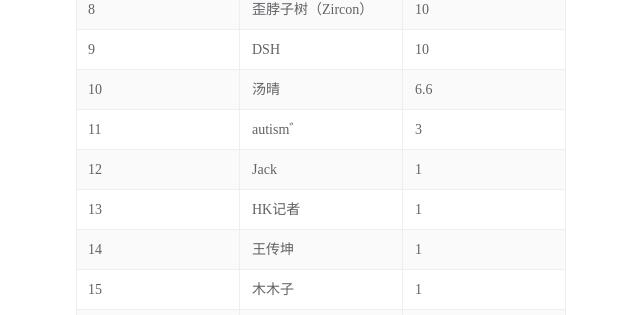
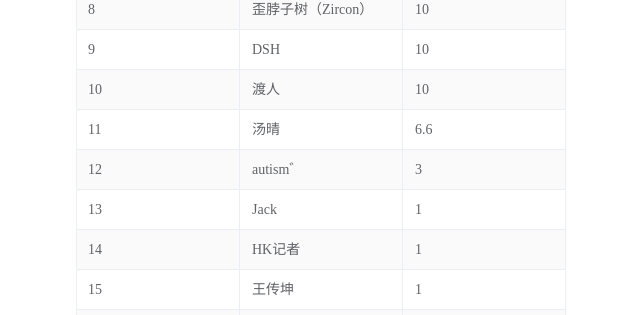
Before and after one commit to Bistutu/GoMusic, a Vue app in the folder static/: page / in a window 1280 px wide. Shown: the part 2025-2340 px from the top of the page, without its empty margins (258-898 px from the left). Built offline with nearby package versions, Linux system fonts and the light colour scheme.

Commit message:
add sponsor

```diff
--- a/static/src/App.vue
+++ b/static/src/App.vue
@@ -231,16 +231,17 @@ const sponsorData = [
   {'no': '7', 'name': '︷.噓.低調', 'sponsorship': '16'},
   {'no': '8', 'name': '歪脖子树（Zircon）', 'sponsorship':'10'},
   {'no': '9', 'name': 'DSH', 'sponsorship': '10'},
-  {'no': '10', 'name': '汤晴', 'sponsorship': '6.6'},
-  {'no': '11', 'name': 'autism゛', 'sponsorship': '3'},
-  {'no': '12', 'name': 'Jack', 'sponsorship': '1'},
-  {'no': '13', 'name': 'HK记者', 'sponsorship': '1'},
-  {'no': '14', 'name': '王传坤', 'sponsorship': '1'},
-  {'no': '15', 'name': '木木子', 'sponsorship': '1'},
-  {'no': '16', 'name': 'young', 'sponsorship': '1'},
-  {'no': '17', 'name': '拍视频的🐠', 'sponsorship': '1'},
-  {'no': '18', 'name': '良人眷', 'sponsorship': '1'},
-  {'no': '19', 'name': '…', 'sponsorship': '…'}
+  {'no': '10', 'name': '渡人', 'sponsorship': '10'},
+  {'no': '11', 'name': '汤晴', 'sponsorship': '6.6'},
+  {'no': '12', 'name': 'autism゛', 'sponsorship': '3'},
+  {'no': '13', 'name': 'Jack', 'sponsorship': '1'},
+  {'no': '14', 'name': 'HK记者', 'sponsorship': '1'},
+  {'no': '15', 'name': '王传坤', 'sponsorship': '1'},
+  {'no': '16', 'name': '木木子', 'sponsorship': '1'},
+  {'no': '17', 'name': 'young', 'sponsorship': '1'},
+  {'no': '18', 'name': '拍视频的🐠', 'sponsorship': '1'},
+  {'no': '19', 'name': '良人眷', 'sponsorship': '1'},
+  {'no': '20', 'name': '…', 'sponsorship': '…'}
 ]
 
 function reset(msg) {
```
Also changed, not shown: 1 other file (tests, documents, lock files or other folders).
